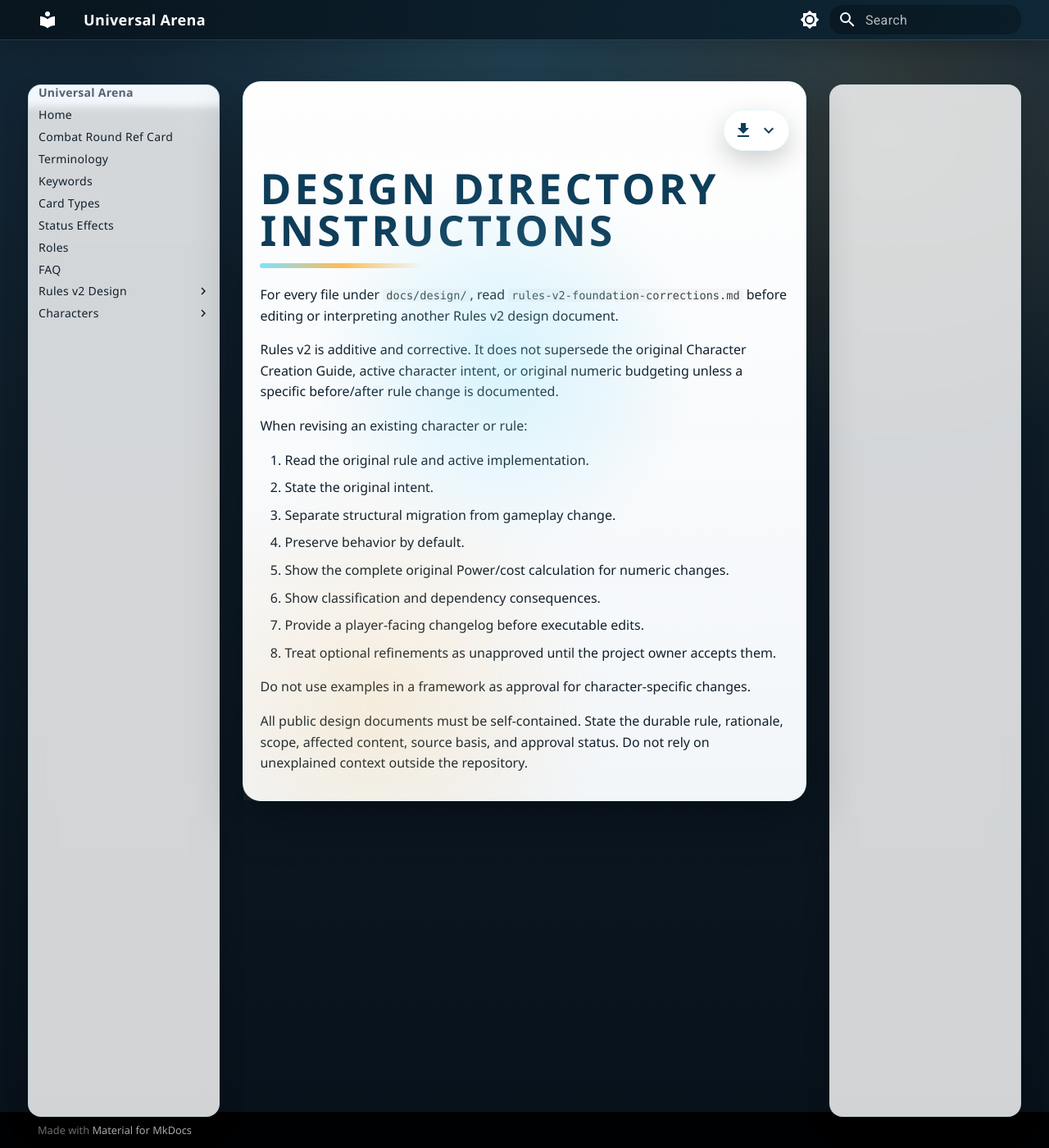
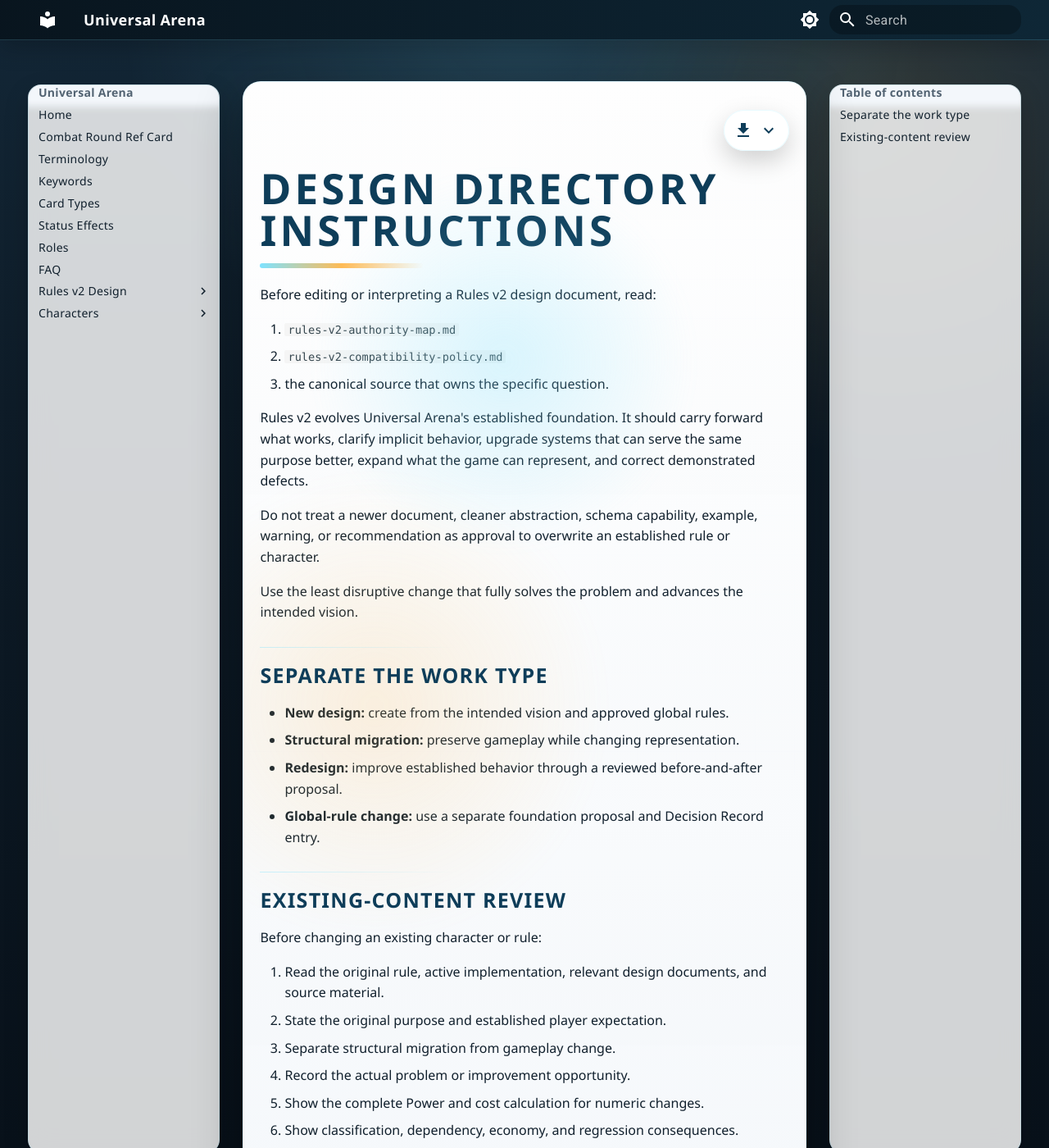
Before and after one commit to HVS13/UniversalArena, an MkDocs documentation site: the page built from docs/design/AGENTS.md, in a window 1280 px wide and 1400 px high. Shown: the whole window at 82% size. Built offline with MkDocs 1.6.1 and Material for MkDocs 9.7.7, drawn with Linux system fonts in a browser that asks for light colours; some of the changed text lies outside the part shown.

Commit message:
Align design instructions with authority map

```diff
--- a/docs/design/AGENTS.md
+++ b/docs/design/AGENTS.md
@@ -1,20 +1,40 @@
 # Design Directory Instructions
 
-For every file under `docs/design/`, read `rules-v2-foundation-corrections.md` before editing or interpreting another Rules v2 design document.
+Before editing or interpreting a Rules v2 design document, read:
 
-Rules v2 is additive and corrective. It does not supersede the original Character Creation Guide, active character intent, or original numeric budgeting unless a specific before/after rule change is documented.
+1. `rules-v2-authority-map.md`
+2. `rules-v2-compatibility-policy.md`
+3. the canonical source that owns the specific question.
 
-When revising an existing character or rule:
+Rules v2 evolves Universal Arena's established foundation. It should carry forward what works, clarify implicit behavior, upgrade systems that can serve the same purpose better, expand what the game can represent, and correct demonstrated defects.
 
-1. Read the original rule and active implementation.
-2. State the original intent.
+Do not treat a newer document, cleaner abstraction, schema capability, example, warning, or recommendation as approval to overwrite an established rule or character.
+
+Use the least disruptive change that fully solves the problem and advances the intended vision.
+
+## Separate the work type
+
+- **New design:** create from the intended vision and approved global rules.
+- **Structural migration:** preserve gameplay while changing representation.
+- **Redesign:** improve established behavior through a reviewed before-and-after proposal.
+- **Global-rule change:** use a separate foundation proposal and Decision Record entry.
+
+## Existing-content review
+
+Before changing an existing character or rule:
+
+1. Read the original rule, active implementation, relevant design documents, and source material.
+2. State the original purpose and established player expectation.
 3. Separate structural migration from gameplay change.
-4. Preserve behavior by default.
-5. Show the complete original Power/cost calculation for numeric changes.
-6. Show classification and dependency consequences.
-7. Provide a player-facing changelog before executable edits.
-8. Treat optional refinements as unapproved until the project owner accepts them.
+4. Record the actual problem or improvement opportunity.
+5. Show the complete Power and cost calculation for numeric changes.
+6. Show classification, dependency, economy, and regression consequences.
+7. Compare the proposal with preserving the current behavior and making a smaller change.
+8. Provide a player-facing changelog before executable edits.
+9. Treat optional or disputed changes as unapproved until explicitly accepted.
 
-Do not use examples in a framework as approval for character-specific changes.
+Do not use character examples as character-specific approval.
 
-All public design documents must be self-contained. State the durable rule, rationale, scope, affected content, source basis, and approval status. Do not rely on unexplained context outside the repository.
+The Audit Supplement preserves correction history until its accepted material is integrated into the canonical source that owns each subject. Do not create new competing authority layers.
+
+All public design documents must be self-contained. State the durable rule, rationale, scope, affected content, source basis, trade-offs, and approval status in clear language.
```
